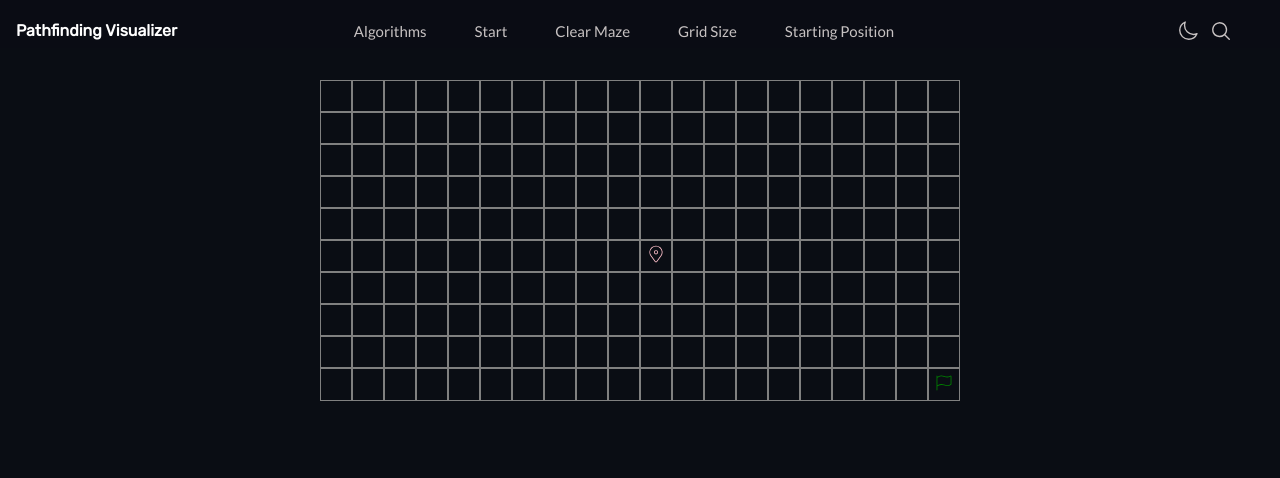
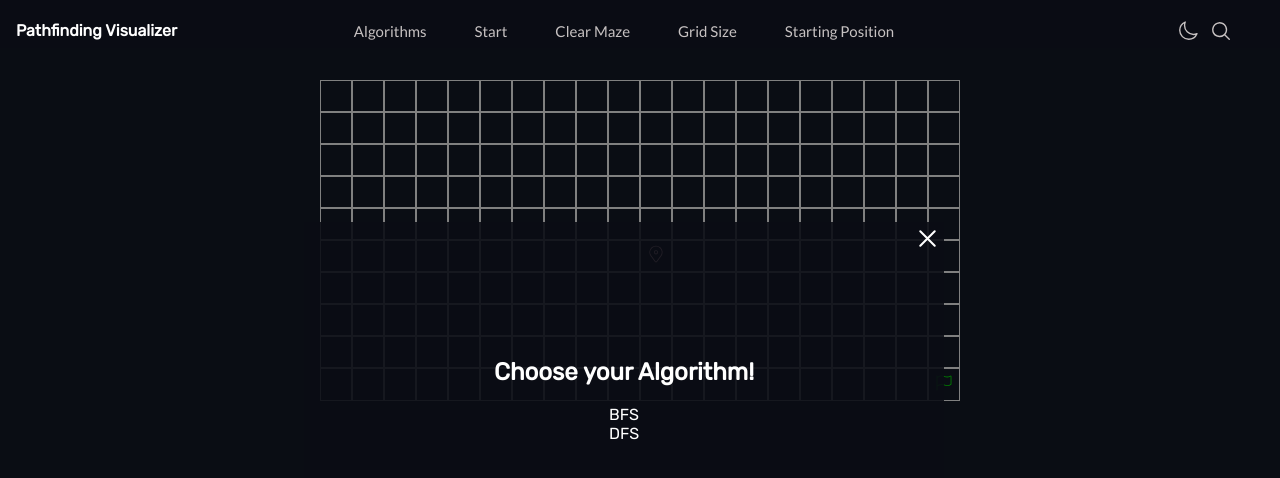
Before and after one commit to jacksonfernando/pathfinding-visualizer, a Next.js app: page / in a window 1280 px wide. Both pictures are taken after a click on the element "Algorithms". Shown: the top 478 px of the page. Built offline with nearby package versions, Linux system fonts and the light colour scheme.

Commit message:
arrow function of algorithms modal when clicking dfs bfs or djakstra

```diff
--- a/src/components/modal/AlgorithmsModal.js
+++ b/src/components/modal/AlgorithmsModal.js
@@ -2,7 +2,7 @@ import Modal from "."
 import { BFS_ALGORITHM, DFS_ALGORITHM, DJAKSTRA_ALGORITHM } from "../../../constants/global"
 import { useParams } from "../../../store/context"
 
-const Algorithmsmodal = ({ open, setIsModalOpen }) => {
+const AlgorithmsModal = ({ open, setIsModalOpen }) => {
   const { setAlgo } = useParams()
 
   const setAlgoAndCloseModal = (algo) => {
@@ -15,8 +15,8 @@ const Algorithmsmodal = ({ open, setIsModalOpen }) => {
       <div>
         <h2>Choose your Algorithm!</h2>
         <br />
-        <p onClick={setAlgoAndCloseModal(BFS_ALGORITHM)}>BFS</p>
-        <p onClick={setAlgoAndCloseModal(DFS_ALGORITHM)}>DFS</p>
+        <p onClick={() => setAlgoAndCloseModal(BFS_ALGORITHM)}>BFS</p>
+        <p onClick={() => setAlgoAndCloseModal(DFS_ALGORITHM)}>DFS</p>
       </div >
     )
   }
@@ -25,4 +25,4 @@ const Algorithmsmodal = ({ open, setIsModalOpen }) => {
   )
 }
 
-export default Algorithmsmodal
+export default AlgorithmsModal
```
